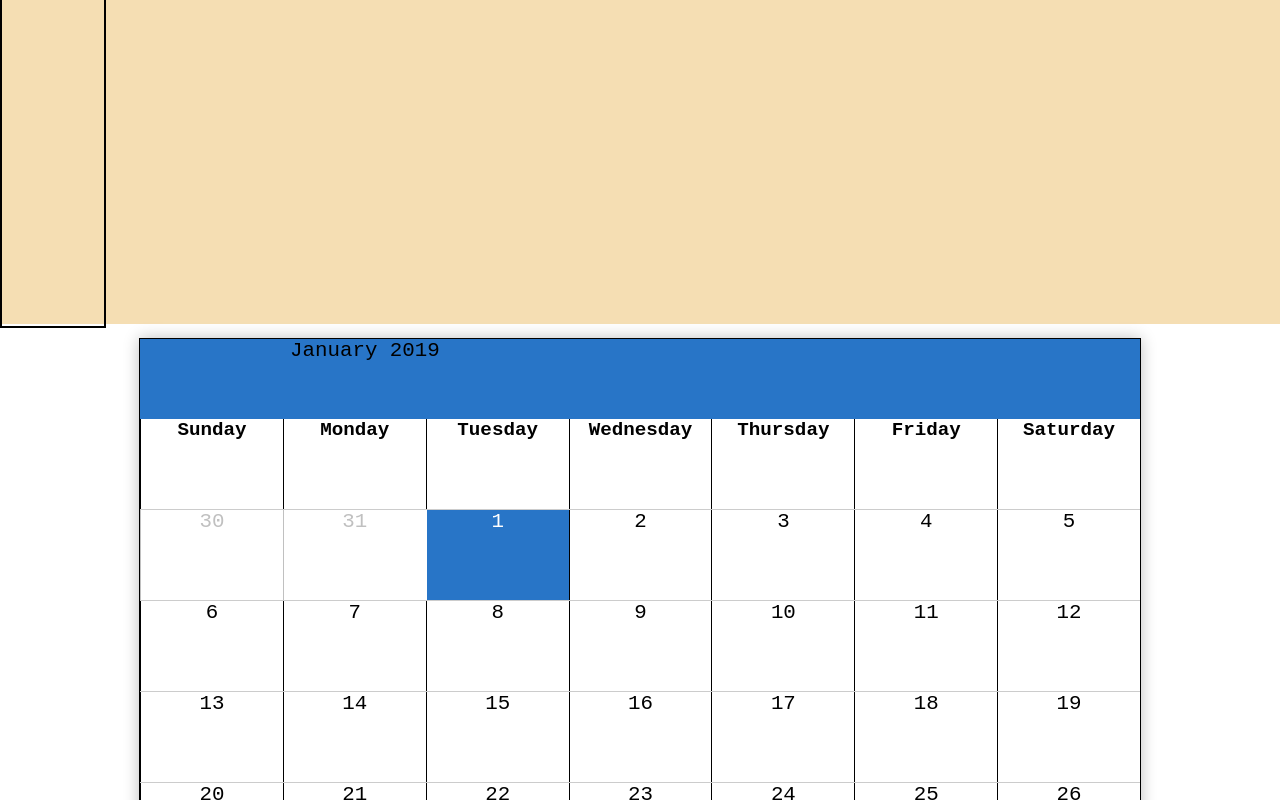
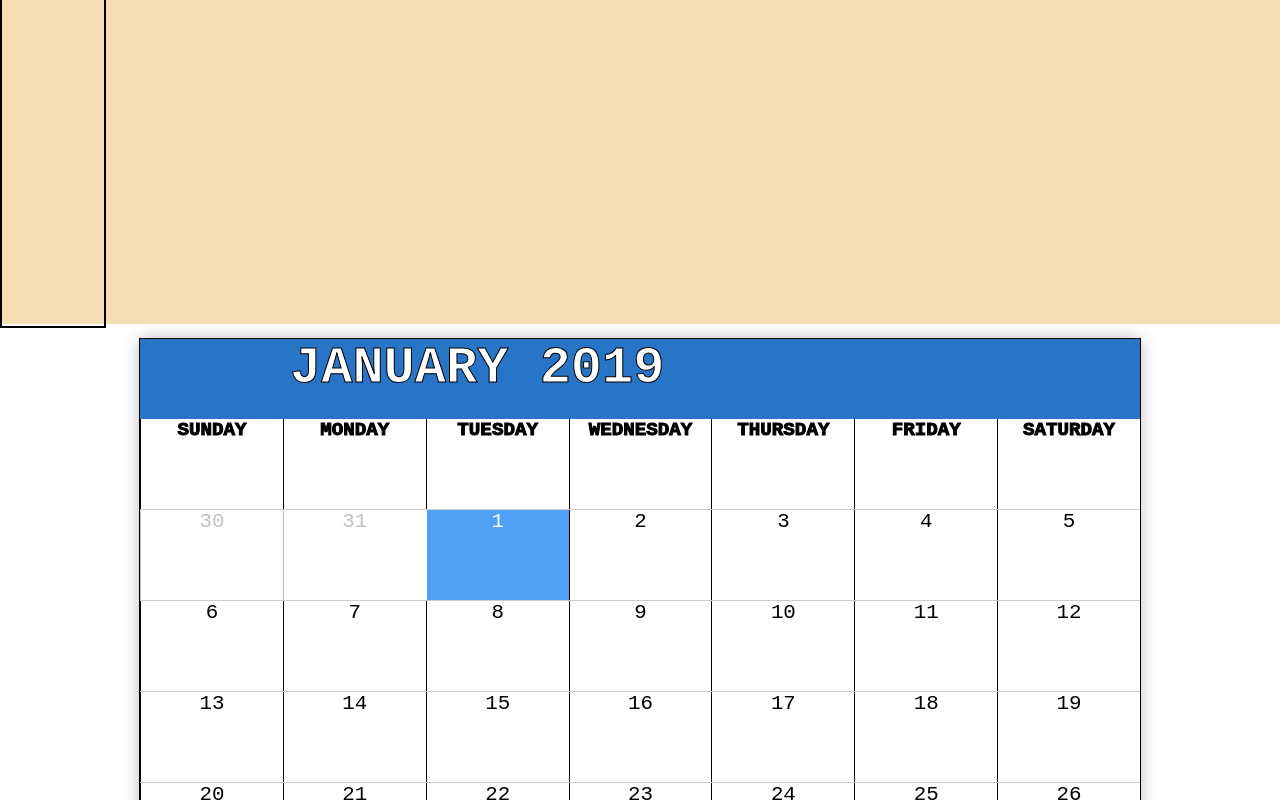
Before and after one commit to davecalderwood/Tools2, a React (Create React App) app: page /calendar in a window 1280 px wide. Shown: the part 476-1276 px from the top of the page. Built offline with nearby package versions, Linux system fonts and the light colour scheme.

Commit message:
added styling

```diff
--- a/src/App.css
+++ b/src/App.css
@@ -78,6 +78,7 @@ button {
   transition: background .2s;
   height: 100%;
   display: flex;
+  color: white;
 }
 .arrow:hover {
   background: #2875C7;
@@ -98,6 +99,7 @@ button {
   font-weight: bold;
   cursor: default;
   font-size: 1.2rem;
+  color: black;
 }
 .day {
   flex: 1;
@@ -114,11 +116,15 @@ button {
 }
 .day.selected {
   color: white;
-  background: #2875C7;
+  background: rgb(80, 160, 246);
 }
 .week {
   border-top: solid 1px #CCCCCC;
 }
 .header {
-  text-align: center;
+  color: white;
+  font-weight: bold;
+  font-size: 2.5em;
+  text-transform: uppercase;
+  -webkit-text-stroke: 1px black;
 }
```
